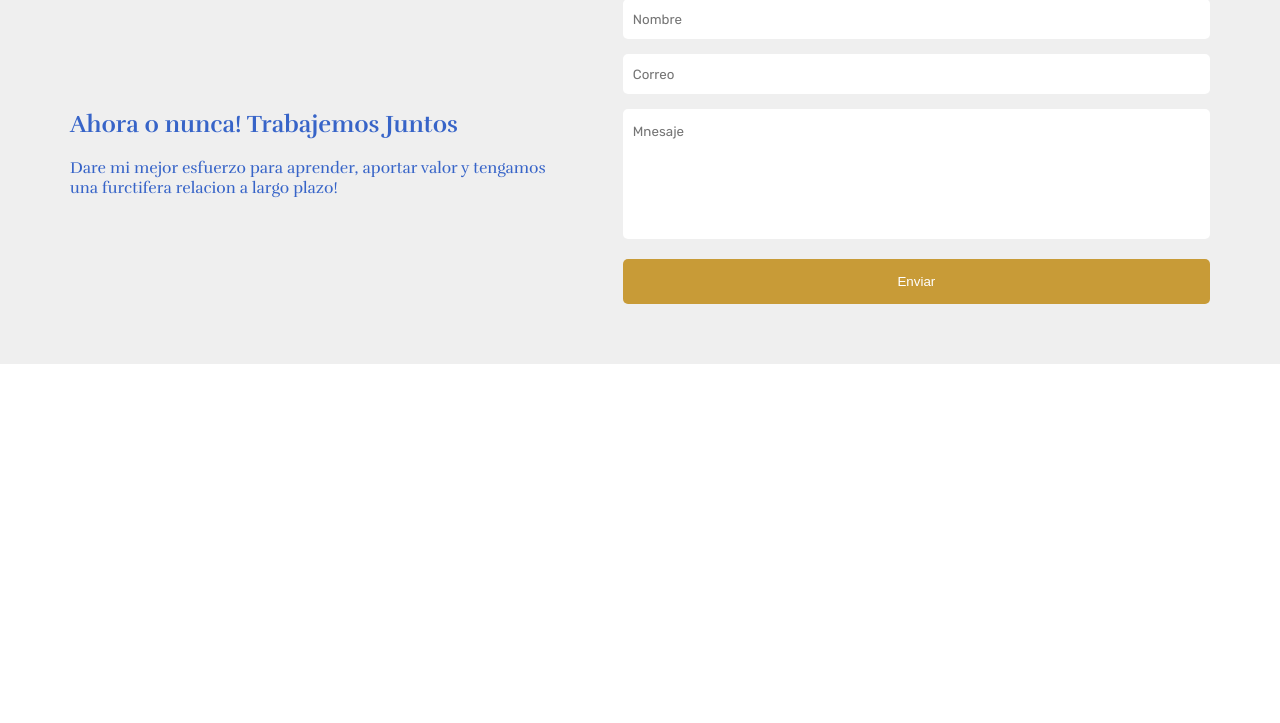
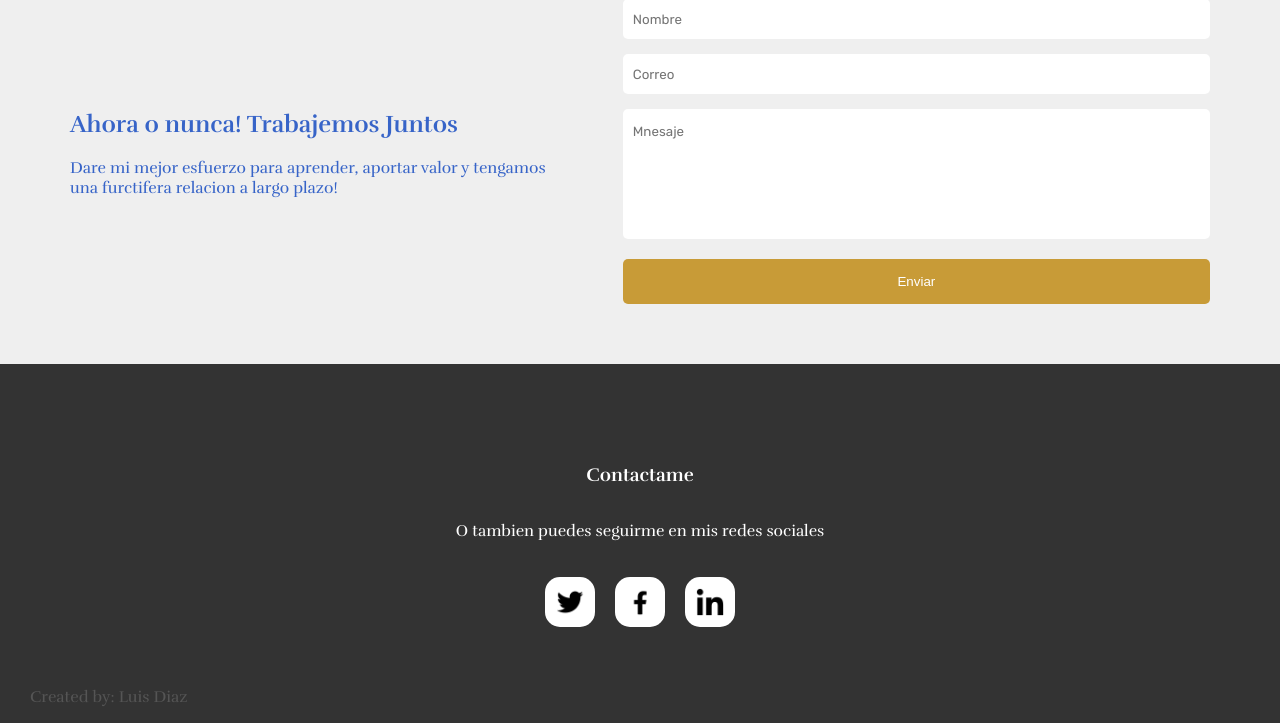
Before and after one commit to luisdiaz2022/Portfolio, a Flask app: page / in a window 1280 px wide. Shown: the part 1452-2175 px from the top of the page. Before the commit the page ends 1816 px from the top, so only its background shows below. Run offline with Flask 3, Linux system fonts and the light colour scheme.

Commit message:
Added footer and Social media image

```diff
--- a/app/static/styles.css
+++ b/app/static/styles.css
@@ -159,3 +159,29 @@ a.btn {
 .full-width {
     width: 100%;
 }
+
+.footer {
+    padding: 80px 0 0 0;
+    background-color: #333;
+    color: #fff
+}
+
+.social-links {
+    margin-top: 20px;
+    margin-bottom: 40px;
+}
+
+.social-links a {
+    margin: 0 10px;
+}
+
+.social {
+    background-color: #fff;
+    padding: 10px;
+    border-radius: 15px;
+}
+
+.made-with {
+    padding: 0 30px;
+    color: #555;
+}
--- a/app/templates/base.html
+++ b/app/templates/base.html
@@ -19,4 +19,28 @@
         </nav>
     </header>
     <section>{% block content %}{% endblock %}</section>
+    <div class="footer">
+        <div class="center full-width">
+            <div class="row">
+                <h3>Contactame</h3>
+            </div>
+        </div>
+        <div class="center full-width">
+            <div class="row">
+                <p>O tambien puedes seguirme en mis redes sociales</p>
+            </div>
+        </div>
+        <div class="center full-width social-links">
+            <div class="row">
+                <a target="_blank" href=#><img class="social" width="30" src="{{ url_for('static', filename='twitter.png') }}" /></a>
+                <a target="_blank" href=#><img class="social" width="30" src="{{ url_for('static', filename='facebook.png') }}" /></a>
+                <a target="_blank" href=#><img class="social" width="30" src="{{ url_for('static', filename='linkedin.png') }}" /></a>
+            </div>
+        </div>
+        <div class="made-with">
+            <div class="row">
+                <p>Created by: Luis Diaz</p>
+            </div>
+        </div>
+    </div>
 </body>
--- a/app/templates/portfolio/section-contact.html
+++ b/app/templates/portfolio/section-contact.html
@@ -14,7 +14,6 @@
 
                     <textarea name="message" placeholder="Mnesaje" required minlength=10></textarea>
                     <button class="btn full-width">Enviar</button>
-
                 </form>
             </div>
         </div>
```
Also changed, not shown: app/static/facebook.png (added), app/static/linkedin.png (added), app/static/twitter.png (added).
